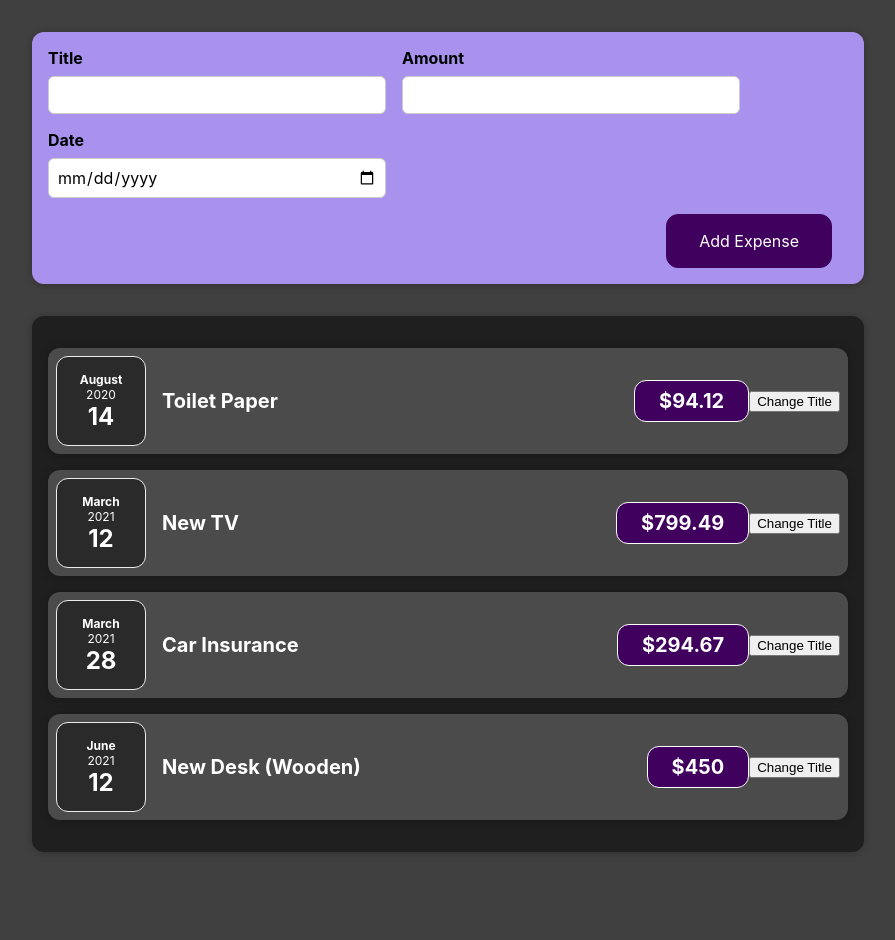
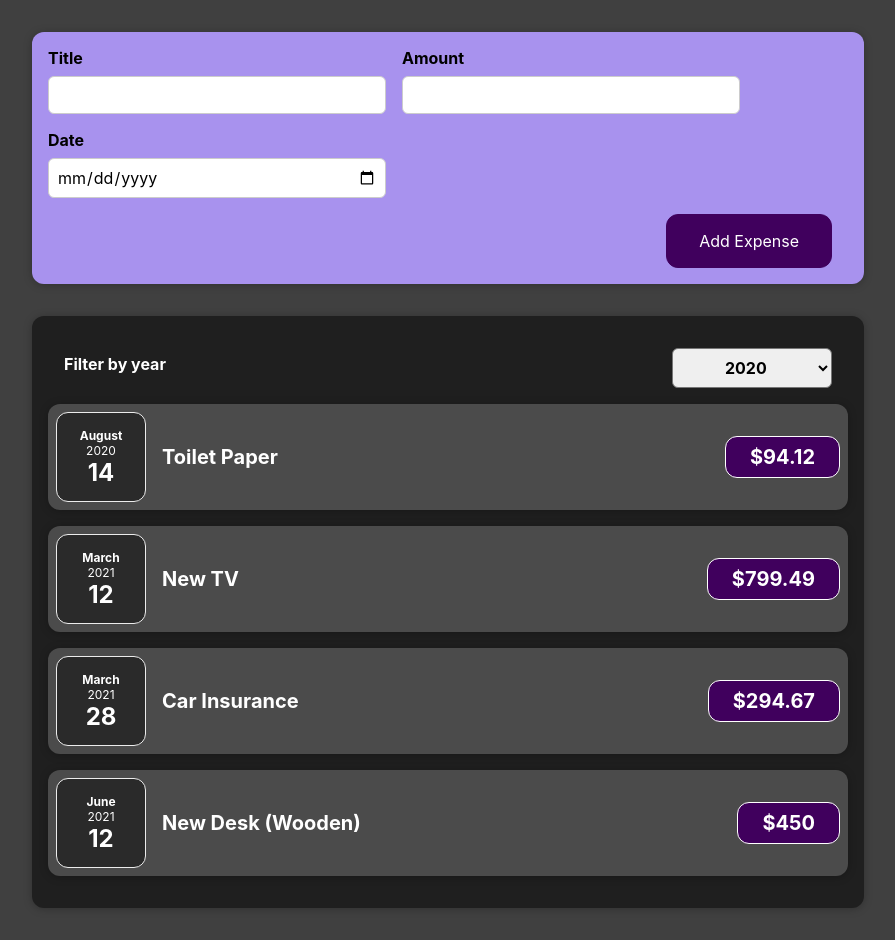
Before and after one commit to sidneifjr/React-Complete-Guide, a React (Create React App) app: page / in a window 1280 px wide. Shown: the whole page, without its empty margins (192-1087 px from the left). Before the commit the page ends 884 px from the top, so only its background shows below. Built offline with nearby package versions, Linux system fonts and the light colour scheme.

Commit message:
updating up to lesson 62

```diff
--- a/src/components/Expenses/ExpenseItem.js
+++ b/src/components/Expenses/ExpenseItem.js
@@ -1,4 +1,4 @@
-import React, { useState } from 'react';
+import React from 'react';
 import ExpenseDate from './ExpenseDate';
 import Card from '../UI/Card';
 
@@ -28,22 +28,15 @@
    * Obs.: useState SEMPRE retorna dois valores e o primeiro valor SEMPRE será o valor atual da variável!
    *
    */
-  const [title, setTitle] = useState(props.title);
-
-  const clickHandler = () => {
-    setTitle('Updated!');
-  }
 
   return (
     <Card className="expense-item">
       <ExpenseDate date={props.date} />
 
       <div className="expense-item__description">
-        <h2>{title}</h2>
+        <h2>{props.title}</h2>
         <div className="expense-item__price">${props.amount}</div>
       </div>
-
-      <button onClick={clickHandler}>Change Title</button>
     </Card>
   )
 }
--- a/src/components/Expenses/Expenses.js
+++ b/src/components/Expenses/Expenses.js
@@ -1,16 +1,29 @@
+import React, { useState } from 'react';
+
 import ExpenseItem from "./ExpenseItem";
 import Card from '../UI/Card';
+import ExpensesFilter from "./ExpensesFilter";
 
 import './expenses.css';
 
 const Expenses = (props) => {
+  const [filteredYear, setFilteredYear] = useState('2020');
+
+  const filterChangeHandler = selectedYear => {
+    setFilteredYear(selectedYear);
+  };
+
   return (
+    <div>
       <Card className="expenses">
+        <ExpensesFilter selected={filteredYear} onChangeFilter={filterChangeHandler} />
+
         <ExpenseItem title={props.expenses[0].title} amount={props.expenses[0].amount} date={props.expenses[0].date} />
         <ExpenseItem title={props.expenses[1].title} amount={props.expenses[1].amount} date={props.expenses[1].date} />
         <ExpenseItem title={props.expenses[2].title} amount={props.expenses[2].amount} date={props.expenses[2].date} />
         <ExpenseItem title={props.expenses[3].title} amount={props.expenses[3].amount} date={props.expenses[3].date} />
       </Card>
+    </div>
   )
 }
 
--- /dev/null
+++ b/src/components/Expenses/ExpensesFilter.js
@@ -0,0 +1,25 @@
+import React from 'react';
+
+import './expensesFilter.css';
+
+const ExpensesFilter = (props) => {
+  const dropdownChangeHandler = (event) => {
+    props.onChangeFilter(event.target.value);
+  };
+
+  return (
+    <div className='expenses-filter'>
+      <div className='expenses-filter__control'>
+        <label>Filter by year</label>
+        <select value={props.selected} onChange={dropdownChangeHandler}>
+          <option value='2022'>2022</option>
+          <option value='2021'>2021</option>
+          <option value='2020'>2020</option>
+          <option value='2019'>2019</option>
+        </select>
+      </div>
+    </div>
+  );
+};
+
+export default ExpensesFilter;
--- /dev/null
+++ b/src/components/Expenses/expensesFilter.css
@@ -0,0 +1,24 @@
+.expenses-filter {
+  color: white;
+  padding: 0 1rem;
+}
+
+.expenses-filter__control {
+  display: flex;
+  width: 100%;
+  align-items: center;
+  justify-content: space-between;
+  margin: 1rem 0;
+}
+
+.expenses-filter label {
+  font-weight: bold;
+  margin-bottom: 0.5rem;
+}
+
+.expenses-filter select {
+  font: inherit;
+  padding: 0.5rem 3rem;
+  font-weight: bold;
+  border-radius: 6px;
+}
```
Lines whose indentation alone changed are shown as unchanged.
